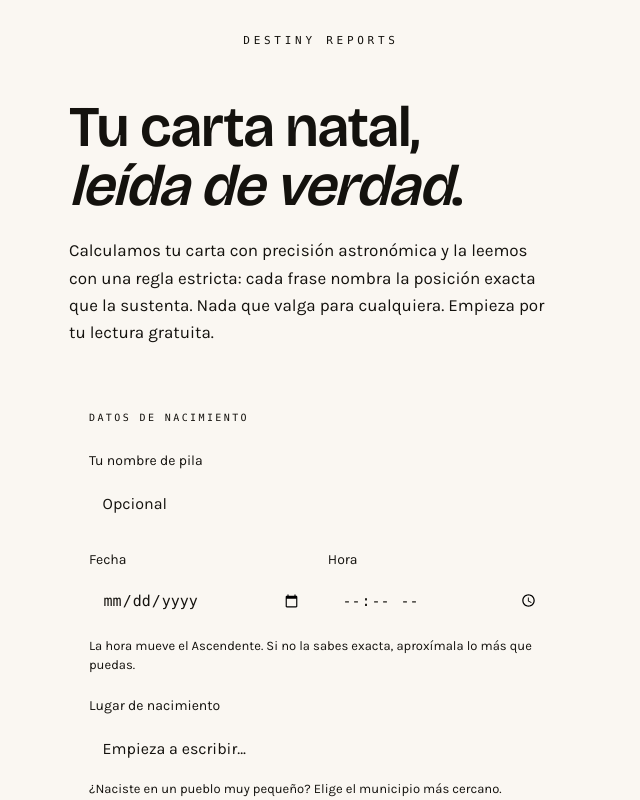
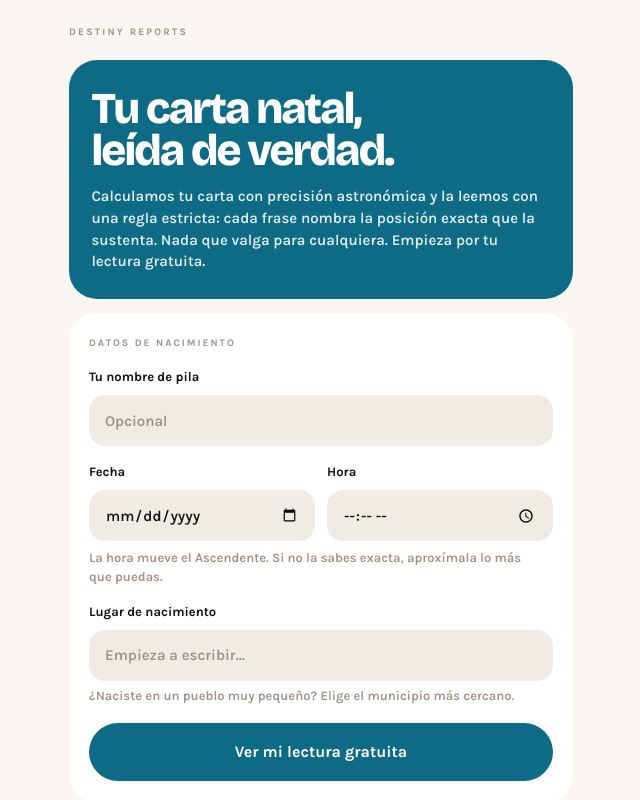
Before and after one commit to CarlosEscat/astro-core, a Next.js app in the folder web/: page / in a window 1280 px wide. Shown: the part 240-1040 px from the top of the page, without its empty margins (319-959 px from the left). Built offline with nearby package versions, Linux system fonts and the light colour scheme.

Commit message:
feat(clay): restyle page frame, hero and birth form

```diff
--- a/web/src/app/globals.css
+++ b/web/src/app/globals.css
@@ -102,167 +102,179 @@ body {
 }
 
 .wordmark {
-  font-family: var(--font-mono);
-  font-size: 0.6875rem;
-  letter-spacing: 0.34em;
+  font-family: var(--font-body);
+  font-size: 0.625rem;
+  font-weight: 700;
+  letter-spacing: 0.22em;
   text-transform: uppercase;
-  color: var(--bone-dim);
-  margin: 2rem 0 3rem;
-  text-align: center;
+  color: var(--tinta-suave);
+  margin: 1.5rem 0 1.25rem;
+  text-align: left;
+}
+
+/* The hero is the page's one bleed object. */
+.hero {
+  background: var(--agua);
+  border-radius: var(--radio-objeto);
+  padding: 1.75rem 1.4rem 1.6rem;
+  margin-bottom: 0.875rem;
 }
 
 .hero h1 {
   font-family: var(--font-display);
-  font-weight: 400;
-  font-size: clamp(2.4rem, 11vw, 3.6rem);
-  line-height: 1.04;
-  letter-spacing: -0.02em;
-  margin: 0 0 1.25rem;
+  font-weight: 800;
+  font-size: clamp(2.1rem, 9vw, 2.75rem);
+  line-height: 0.96;
+  letter-spacing: -0.042em;
+  color: var(--papel-alto);
+  margin: 0 0 0.85rem;
   text-wrap: balance;
 }
 
-.hero h1 em {
-  font-style: italic;
-  color: var(--brass);
-}
+/* The brass italic is gone; emphasis is now weight, not another face. */
+.hero h1 em { font-style: normal; color: var(--papel-alto); }
 
 .hero p {
-  color: var(--bone-dim);
-  margin: 0 0 2.5rem;
-  max-width: 30rem;
+  color: rgba(255, 255, 255, 0.88);
+  font-weight: 600;
+  font-size: 0.9375rem;
+  line-height: 1.45;
+  margin: 0;
   text-wrap: pretty;
 }
 
 /* ── Form ───────────────────────────────────────────────────────── */
 
 .panel {
-  background: var(--ink-raised);
-  border: 1px solid var(--ink-line);
-  border-radius: 3px;
-  padding: 1.5rem 1.25rem;
+  background: var(--papel-alto);
+  border: none;
+  border-radius: var(--radio-objeto);
+  padding: 1.4rem 1.25rem;
 }
 
 .panel__legend {
-  font-family: var(--font-mono);
+  font-family: var(--font-body);
   font-size: 0.625rem;
-  letter-spacing: 0.24em;
+  font-weight: 700;
+  letter-spacing: 0.2em;
   text-transform: uppercase;
-  color: var(--slate);
-  margin: 0 0 1.5rem;
+  color: var(--tinta-suave);
+  padding: 0;
+  margin-bottom: 1rem;
 }
 
-.field { margin-bottom: 1.25rem; position: relative; }
+.field { margin-bottom: 1rem; position: relative; }
 .field:last-of-type { margin-bottom: 0; }
 
 .field label {
   display: block;
-  font-size: 0.875rem;
-  font-weight: 500;
-  margin-bottom: 0.4rem;
+  font-size: 0.8125rem;
+  font-weight: 700;
+  color: var(--tinta);
+  margin-bottom: 0.45rem;
 }
 
 .hint {
   display: block;
   font-size: 0.8125rem;
-  color: var(--slate);
-  margin: 0.4rem 0 0;
-  line-height: 1.45;
+  font-weight: 600;
+  line-height: 1.4;
+  color: var(--tinta-suave);
+  margin-top: 0.4rem;
+  text-wrap: pretty;
 }
 
-/* Hint that belongs to the date/time pair, not to a single field. */
-.hint--row { margin: -0.5rem 0 1.25rem; }
+.hint--row { margin: -0.5rem 0 1rem; }
 
 .field input {
   width: 100%;
-  background: var(--ink);
-  border: 1px solid var(--ink-line);
-  border-radius: 2px;
-  color: var(--bone);
+  background: var(--pista);
+  border: none;
+  border-radius: var(--radio-campo);
+  padding: 0.85rem 1rem;
+  min-height: 48px;
   font-family: var(--font-body);
-  font-size: 1rem;
-  padding: 0.75rem 0.85rem;
-  min-height: 3rem;
+  font-size: 0.9375rem;
+  font-weight: 600;
+  color: var(--tinta);
 }
 
 .field input[type="date"],
-.field input[type="time"] {
-  font-family: var(--font-mono);
-  font-size: 0.9375rem;
-}
+.field input[type="time"] { font-family: var(--font-body); }
 
-.field input::placeholder { color: var(--slate); }
-.field input:hover { border-color: var(--slate); }
+.field input::placeholder { color: var(--tinta-suave); }
+.field input:hover { background: var(--pista-alta); }
 
-.row { display: grid; grid-template-columns: 1fr 1fr; gap: 0.85rem; }
+.row { display: grid; grid-template-columns: 1fr 1fr; gap: 0.75rem; }
 
-/* Autocomplete */
 .combo { position: relative; }
 
 .options {
+  list-style: none;
+  margin: 0.35rem 0 0;
+  padding: 0.375rem;
+  background: var(--papel-alto);
+  border: none;
+  border-radius: 18px;
+  box-shadow: 0 6px 22px rgba(70, 58, 40, 0.13);
   position: absolute;
-  z-index: 20;
-  top: calc(100% + 4px);
-  left: 0;
-  right: 0;
-  margin: 0;
-  padding: 0.25rem;
-  list-style: none;
-  background: var(--ink-raised);
-  border: 1px solid var(--ink-line);
-  border-radius: 2px;
-  box-shadow: 0 18px 40px rgba(0, 0, 0, 0.55);
+  z-index: 10;
+  width: 100%;
   max-height: 15rem;
   overflow-y: auto;
 }
 
 .options li {
-  padding: 0.6rem 0.65rem;
-  border-radius: 2px;
+  padding: 0.7rem 0.8rem;
+  border-radius: 13px;
+  min-height: 44px;
   cursor: pointer;
   display: flex;
-  justify-content: space-between;
-  align-items: baseline;
-  gap: 0.75rem;
+  flex-direction: column;
+  gap: 0.1rem;
+  justify-content: center;
 }
 
-.options li[aria-selected="true"] { background: var(--ink-line); }
-.options .place { font-size: 0.9375rem; }
+.options li[aria-selected="true"] { background: var(--pista); }
+.options .place { font-size: 0.9375rem; font-weight: 700; color: var(--tinta); }
+
 .options .where {
-  font-family: var(--font-mono);
-  font-size: 0.6875rem;
-  color: var(--slate);
-  text-align: right;
-  white-space: nowrap;
+  font-size: 0.75rem;
+  font-weight: 600;
+  color: var(--tinta-suave);
 }
 
-/* Button */
 .submit {
   width: 100%;
-  margin-top: 1.75rem;
-  background: var(--brass);
-  color: var(--ink);
+  margin-top: 1.1rem;
+  background: var(--agua);
+  color: var(--papel-alto);
   border: none;
-  border-radius: 2px;
+  border-radius: var(--radio-pildora);
+  padding: 1rem 1.5rem;
+  min-height: 52px;
   font-family: var(--font-body);
   font-size: 1rem;
-  font-weight: 600;
-  letter-spacing: 0.01em;
-  padding: 0.95rem 1rem;
-  min-height: 3.25rem;
+  font-weight: 700;
+  letter-spacing: 0;
+  text-transform: none;
   cursor: pointer;
-  transition: background 140ms ease;
 }
 
-.submit:hover:not(:disabled) { background: #ddb42f; }
+.submit:hover:not(:disabled) { background: var(--agua-honda); }
 .submit:disabled { opacity: 0.5; cursor: progress; }
 
+/* Validation lives with the field it belongs to, not as a banner. */
 .error {
-  margin-top: 1rem;
-  padding: 0.75rem 0.85rem;
-  border-left: 2px solid var(--copper);
-  background: rgba(180, 101, 58, 0.09);
-  font-size: 0.9rem;
-  color: var(--bone);
+  margin-top: 0.75rem;
+  padding: 0;
+  border: none;
+  background: none;
+  font-size: 0.8125rem;
+  font-weight: 600;
+  line-height: 1.4;
+  color: var(--contra-tinta);
+  text-wrap: pretty;
 }
 
 /* ── Reading ────────────────────────────────────────────────────── */
```
